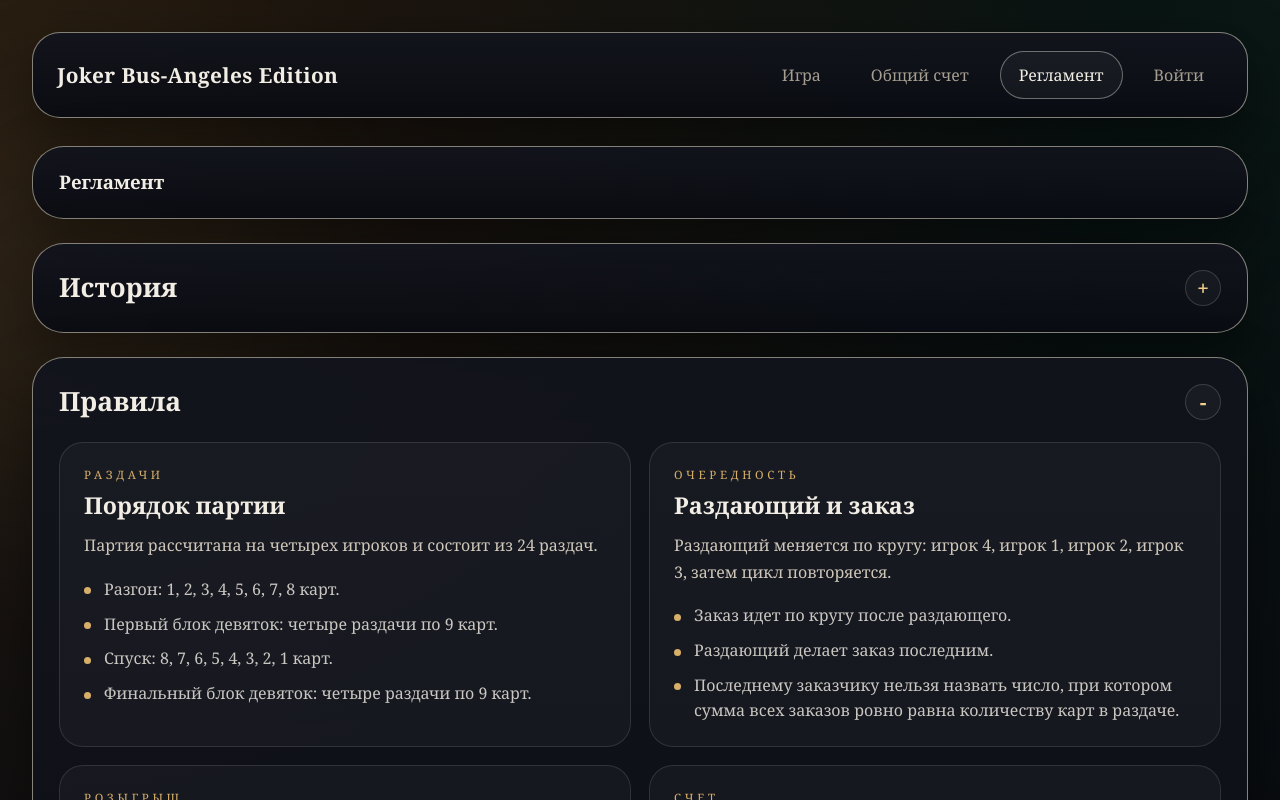
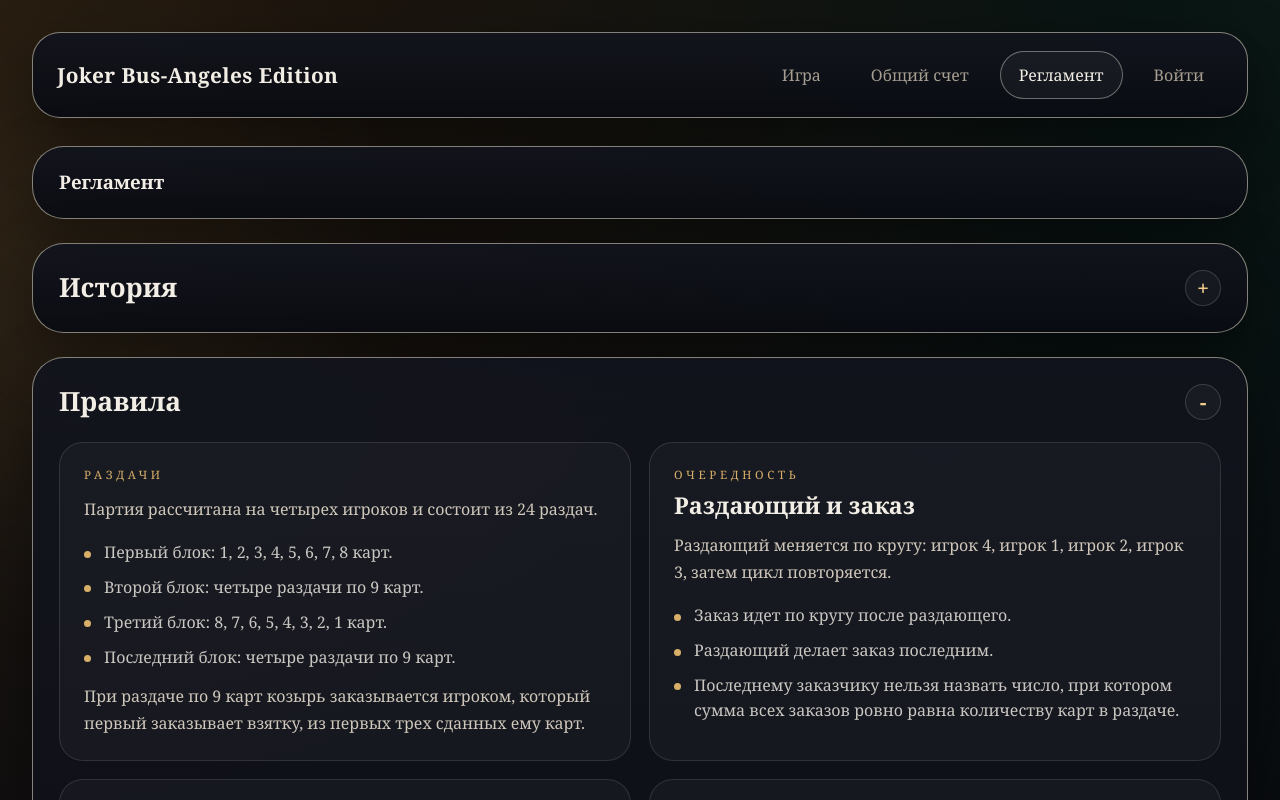
Before and after one commit to NeverGood/Joker, a Next.js app: page /reglament in a window 1280 px wide. Shown: the top 800 px of the page. Built offline with nearby package versions, Linux system fonts and the light colour scheme; no server answers.

Commit message:
Update deal rules text

```diff
--- a/app/reglament/page.js
+++ b/app/reglament/page.js
@@ -3,14 +3,14 @@ import ScoreboardShell from '../../components/ScoreboardShell';
 const ruleBlocks = [
   {
     eyebrow: 'Раздачи',
-    title: 'Порядок партии',
     lead: 'Партия рассчитана на четырех игроков и состоит из 24 раздач.',
     items: [
-      'Разгон: 1, 2, 3, 4, 5, 6, 7, 8 карт.',
-      'Первый блок девяток: четыре раздачи по 9 карт.',
-      'Спуск: 8, 7, 6, 5, 4, 3, 2, 1 карт.',
-      'Финальный блок девяток: четыре раздачи по 9 карт.'
-    ]
+      'Первый блок: 1, 2, 3, 4, 5, 6, 7, 8 карт.',
+      'Второй блок: четыре раздачи по 9 карт.',
+      'Третий блок: 8, 7, 6, 5, 4, 3, 2, 1 карт.',
+      'Последний блок: четыре раздачи по 9 карт.'
+    ],
+    note: 'При раздаче по 9 карт козырь заказывается игроком, который первый заказывает взятку, из первых трех сданных ему карт.'
   },
   {
     eyebrow: 'Очередность',
@@ -164,15 +164,16 @@ export default function ReglamentPage() {
         </summary>
         <div className="reglamentGrid" aria-label="Правила игры">
           {ruleBlocks.map((block) => (
-            <article className="reglamentBlock" key={block.title}>
+            <article className="reglamentBlock" key={block.title || block.eyebrow}>
               <p className="sectionEyebrow">{block.eyebrow}</p>
-              <h2>{block.title}</h2>
+              {block.title ? <h2>{block.title}</h2> : null}
               <p>{block.lead}</p>
               <ul>
                 {block.items.map((item) => (
                   <li key={item}>{item}</li>
                 ))}
               </ul>
+              {block.note ? <p>{block.note}</p> : null}
             </article>
           ))}
         </div>
```
